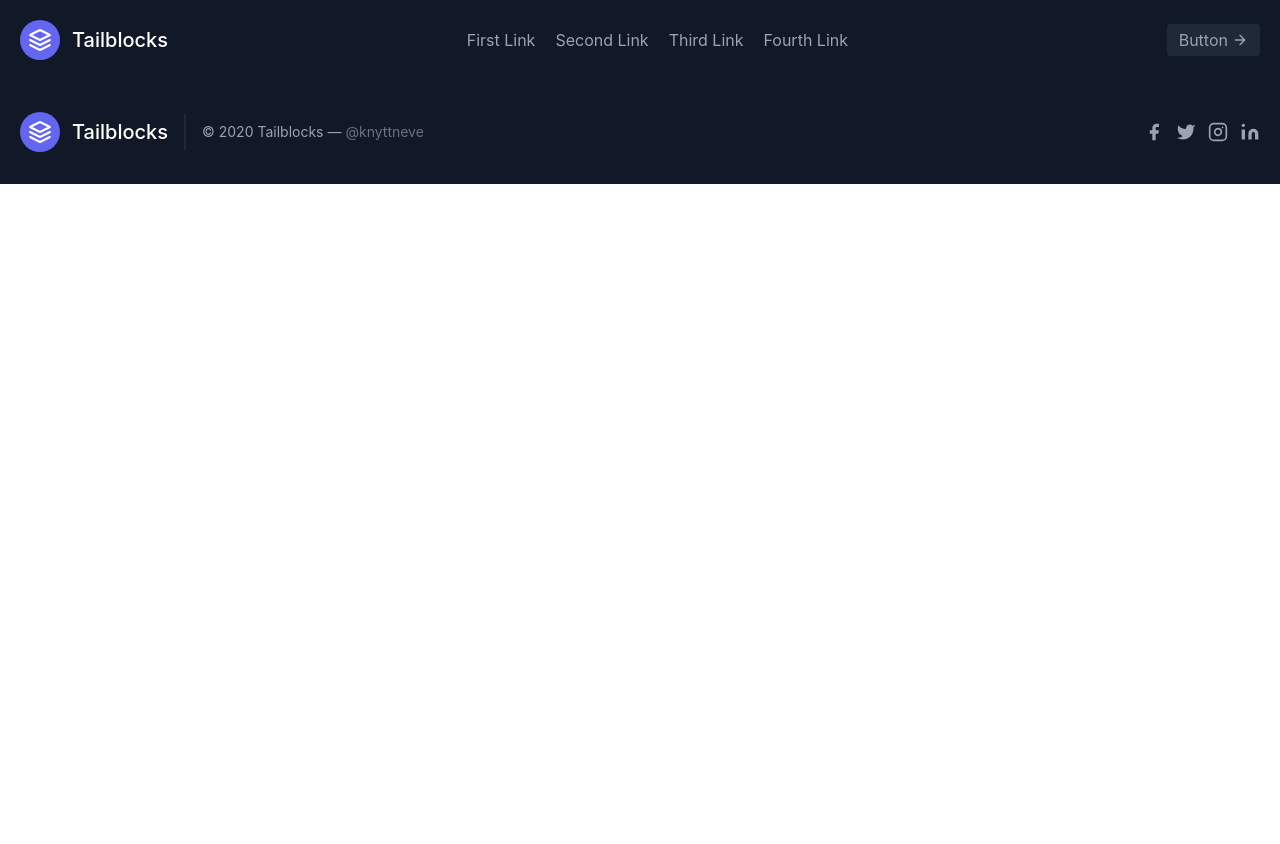
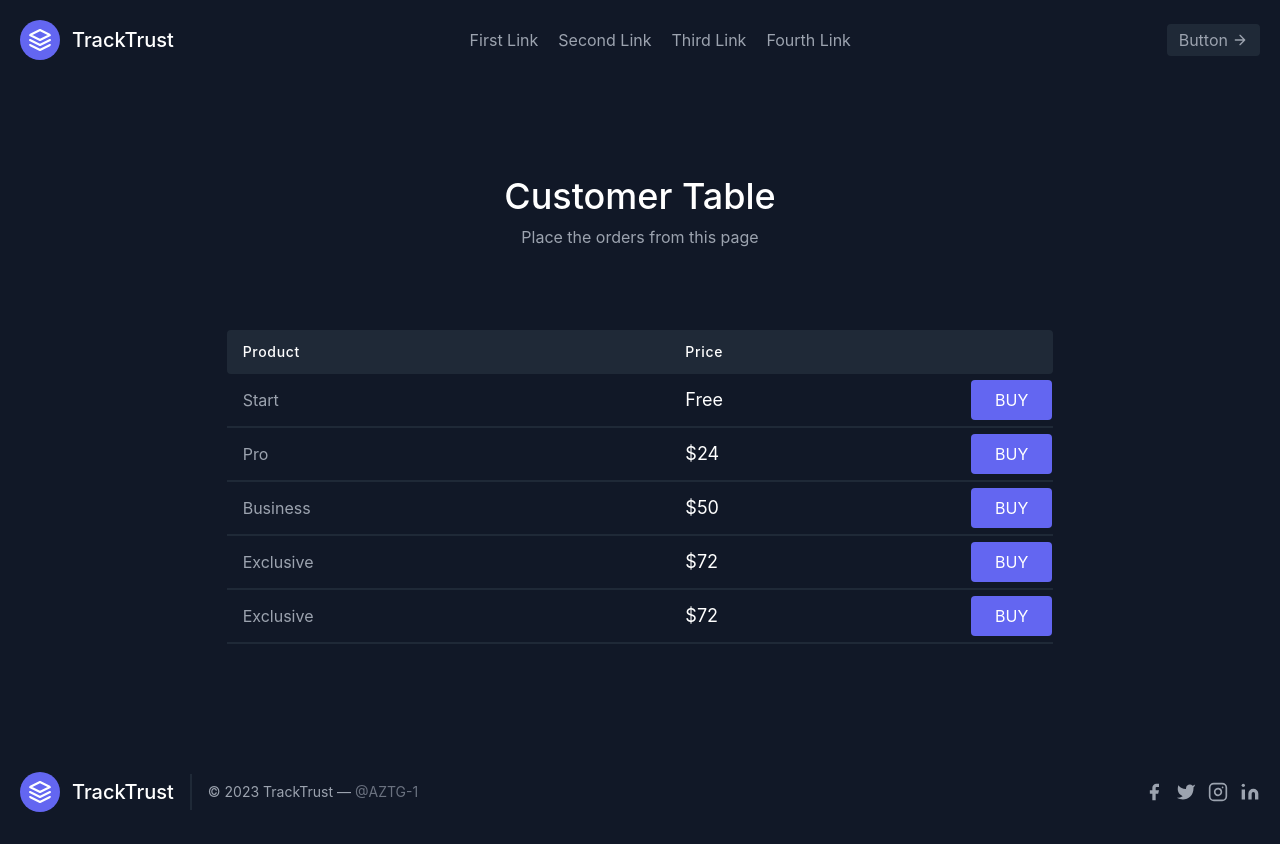
Before and after one commit to kshitij01042002/TrackTrust-01, a React (Create React App) app: page /customer in a window 1280 px wide. Before the commit the page ends 800 px from the top, so only its background shows below. Built offline with nearby package versions, Linux system fonts and the light colour scheme.

Commit message:
customer header and footer

```diff
--- a/src/App.js
+++ b/src/App.js
@@ -4,6 +4,7 @@ import About from "./components/About"
 import Header from "./components/header";
 import Footer from "./components/footer";
 import Main from "./components/main";
+import Customer from "./components/customer";
 
 export default function App() {
   return (
@@ -12,6 +13,7 @@ export default function App() {
     <BrowserRouter>
       <Routes>
         <Route path="about" element={<About />}></Route>
+        <Route path="customer" element={<Customer />}></Route>
         <Route path="/" element={<Main />}></Route>
       </Routes>
     </BrowserRouter>
--- /dev/null
+++ b/src/components/customer.js
@@ -0,0 +1,62 @@
+import React from 'react';
+
+function Customer() { return (
+  <section class="text-gray-400 bg-gray-900 body-font">
+  <div class="container px-5 py-24 mx-auto">
+    <div class="flex flex-col text-center w-full mb-20">
+      <h1 class="sm:text-4xl text-3xl font-medium title-font mb-2 text-white">Customer Table</h1>
+      <p class="lg:w-2/3 mx-auto leading-relaxed text-base">Place the orders from this page </p>
+    </div>
+    <div class="lg:w-2/3 w-full mx-auto overflow-auto">
+      <table class="table-auto w-full text-left whitespace-no-wrap">
+        <thead>
+          <tr>
+            <th class="px-4 py-3 title-font tracking-wider font-medium text-white text-sm bg-gray-800 rounded-tl rounded-bl">Product</th>
+            <th class="px-4 py-3 title-font tracking-wider font-medium text-white text-sm bg-gray-800">Price</th>
+            <th class="w-10 title-font tracking-wider font-medium text-white text-sm bg-gray-800 rounded-tr rounded-br"></th>
+          </tr>
+        </thead>
+        <tbody>
+          <tr>
+            <td class="px-4 py-3">Start</td>
+            <td class="px-4 py-3 text-lg text-white">Free</td>
+            <td class="w-10 text-center">
+            <button class="flex ml-auto text-white bg-indigo-500 border-0 py-2 px-6 focus:outline-none hover:bg-indigo-600 rounded">BUY</button>
+            </td>
+          </tr>
+          <tr>
+            <td class="border-t-2 border-gray-800 px-4 py-3">Pro</td>
+            <td class="border-t-2 border-gray-800 px-4 py-3 text-lg text-white">$24</td>
+            <td class="border-t-2 border-gray-800 w-10 text-center">
+            <button class="flex ml-auto text-white bg-indigo-500 border-0 py-2 px-6 focus:outline-none hover:bg-indigo-600 rounded">BUY</button>
+            </td>
+          </tr>
+          <tr>
+            <td class="border-t-2 border-gray-800 px-4 py-3">Business</td>
+            <td class="border-t-2 border-gray-800 px-4 py-3 text-lg text-white">$50</td>
+            <td class="border-t-2 border-gray-800 w-10 text-center">
+            <button class="flex ml-auto text-white bg-indigo-500 border-0 py-2 px-6 focus:outline-none hover:bg-indigo-600 rounded">BUY</button>
+            </td>
+          </tr>
+          <tr>
+            <td class="border-t-2 border-b-2 border-gray-800 px-4 py-3">Exclusive</td>
+            <td class="border-t-2 border-b-2 border-gray-800 px-4 py-3 text-lg text-white">$72</td>
+            <td class="border-t-2 border-b-2 border-gray-800 w-10 text-center">
+            <button class="flex ml-auto text-white bg-indigo-500 border-0 py-2 px-6 focus:outline-none hover:bg-indigo-600 rounded">BUY</button>
+            </td>
+          </tr>
+          <tr>
+            <td class="border-t-2 border-b-2 border-gray-800 px-4 py-3">Exclusive</td>
+            <td class="border-t-2 border-b-2 border-gray-800 px-4 py-3 text-lg text-white">$72</td>
+            <td class="border-t-2 border-b-2 border-gray-800 w-10 text-center">
+            <button class="flex ml-auto text-white bg-indigo-500 border-0 py-2 px-6 focus:outline-none hover:bg-indigo-600 rounded">BUY</button>
+            </td>
+          </tr>
+        </tbody>
+      </table>
+    </div>
+  </div>
+</section>
+)};
+
+export default Customer;
--- a/src/components/footer.js
+++ b/src/components/footer.js
@@ -7,10 +7,10 @@ const Footer = () => (
       <svg xmlns="http://www.w3.org/2000/svg" fill="none" stroke="currentColor" stroke-linecap="round" stroke-linejoin="round" stroke-width="2" class="w-10 h-10 text-white p-2 bg-indigo-500 rounded-full" viewBox="0 0 24 24">
         <path d="M12 2L2 7l10 5 10-5-10-5zM2 17l10 5 10-5M2 12l10 5 10-5"></path>
       </svg>
-      <span class="ml-3 text-xl">Tailblocks</span>
+      <span class="ml-3 text-xl">TrackTrust</span>
     </a>
-    <p class="text-sm text-gray-400 sm:ml-4 sm:pl-4 sm:border-l-2 sm:border-gray-800 sm:py-2 sm:mt-0 mt-4">© 2020 Tailblocks —
-      <a href="https://twitter.com/knyttneve" class="text-gray-500 ml-1" target="_blank" rel="noopener noreferrer">@knyttneve</a>
+    <p class="text-sm text-gray-400 sm:ml-4 sm:pl-4 sm:border-l-2 sm:border-gray-800 sm:py-2 sm:mt-0 mt-4">© 2023 TrackTrust —
+      <a href="https://twitter.com/knyttneve" class="text-gray-500 ml-1" target="_blank" rel="noopener noreferrer">@AZTG-1</a>
     </p>
     <span class="inline-flex sm:ml-auto sm:mt-0 mt-4 justify-center sm:justify-start">
       <a class="text-gray-400">
--- a/src/components/header.js
+++ b/src/components/header.js
@@ -7,7 +7,7 @@ const Header = () => (
       <svg xmlns="http://www.w3.org/2000/svg" fill="none" stroke="currentColor" stroke-linecap="round" stroke-linejoin="round" stroke-width="2" class="w-10 h-10 text-white p-2 bg-indigo-500 rounded-full" viewBox="0 0 24 24">
         <path d="M12 2L2 7l10 5 10-5-10-5zM2 17l10 5 10-5M2 12l10 5 10-5"></path>
       </svg>
-      <span class="ml-3 text-xl">Tailblocks</span>
+      <span class="ml-3 text-xl">TrackTrust</span>
     </a>
     <nav class="md:ml-auto md:mr-auto flex flex-wrap items-center text-base justify-center">
       <a class="mr-5 hover:text-white">First Link</a>
```
